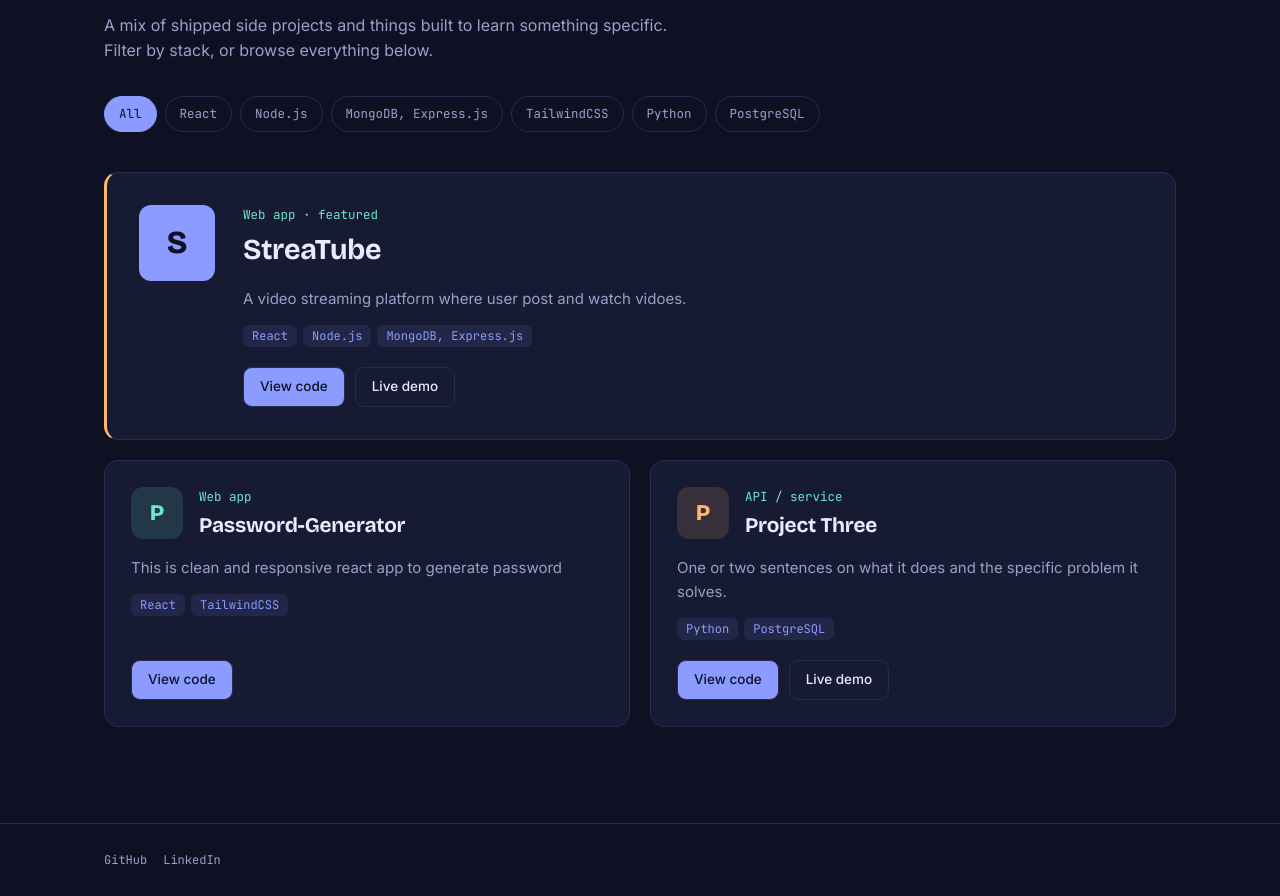
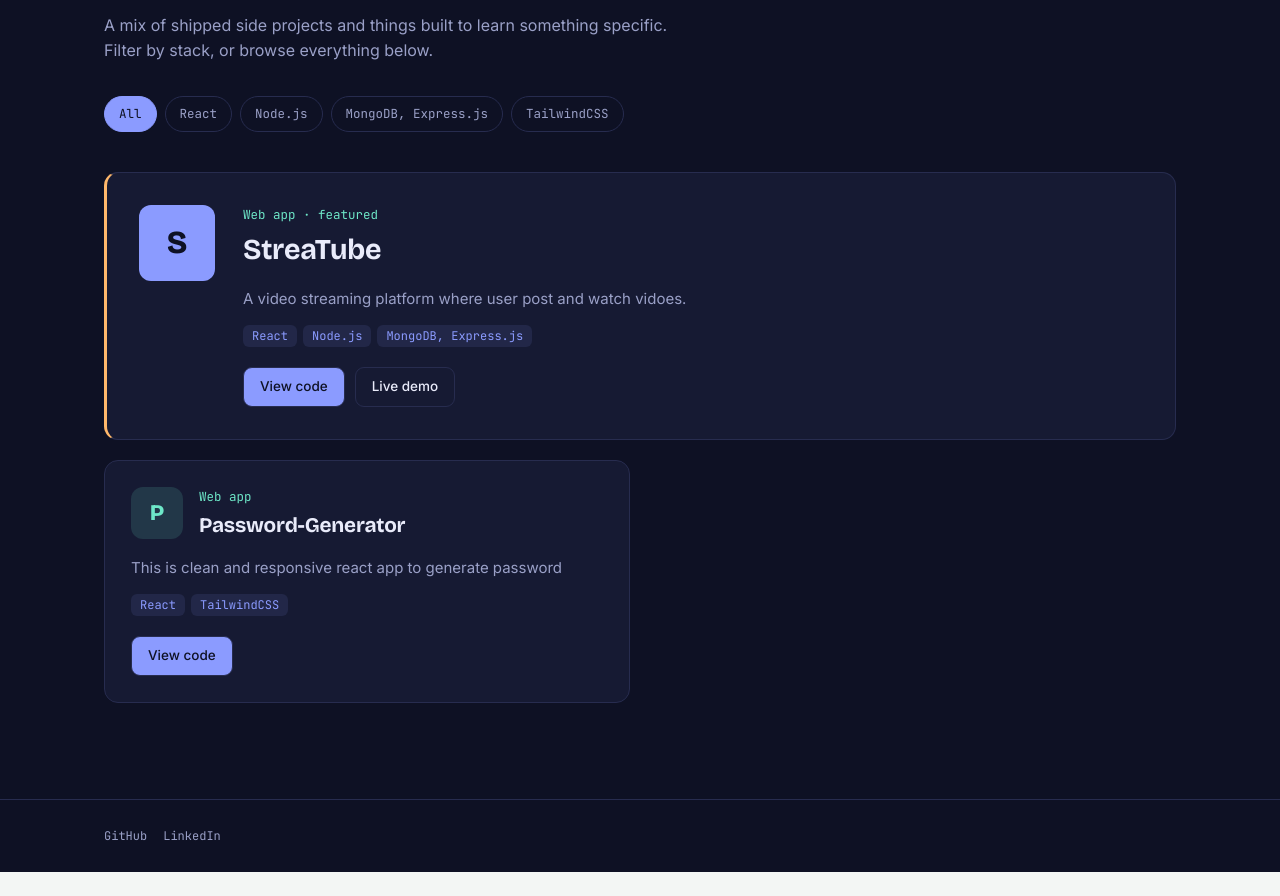
Before and after one commit to dev-manvendra/Portfolio, a React app: page /projects in a window 1280 px wide. Shown: the part 269-1165 px from the top of the page. After the commit the page ends 1141 px from the top, so only its background shows below. Built offline with nearby package versions, Linux system fonts and the light colour scheme; the HTML template or start-up script is replaced by a standard one.

Commit message:
refactor: remove Project Three entry from Projects component

```diff
--- a/src/Components/Projects.jsx
+++ b/src/Components/Projects.jsx
@@ -16,14 +16,6 @@ const PROJECTS_DATA = [
     stack: ["React","TailwindCSS"],
     code: "https://github.com/yourhandle/project-two",
     demo: null,
-  },
-  {
-    category: "API / service",
-    title: "Project Three",
-    description: "One or two sentences on what it does and the specific problem it solves.",
-    stack: ["Python", "PostgreSQL"],
-    code: "https://github.com/yourhandle/project-three",
-    demo: "https://project-three.example.com",
   }
 
 ];
```
